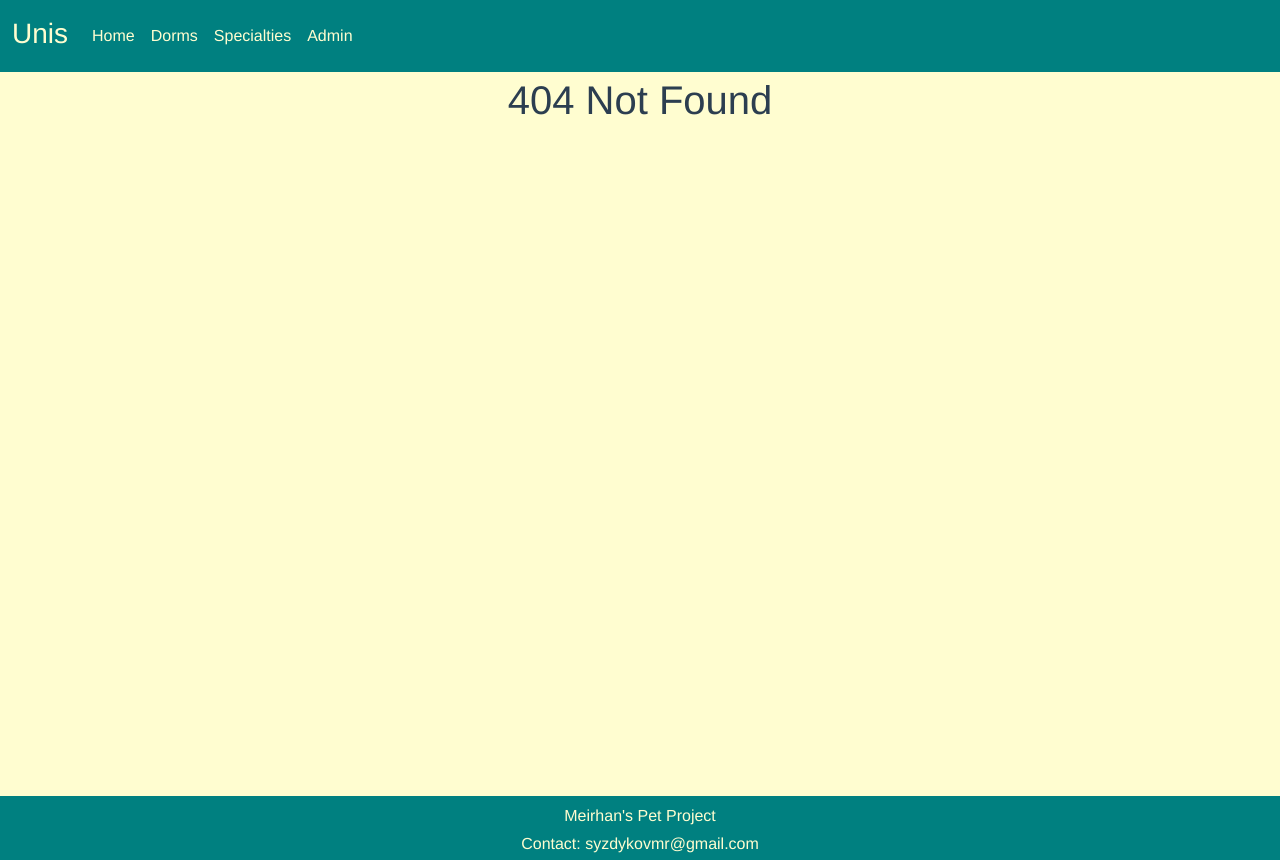
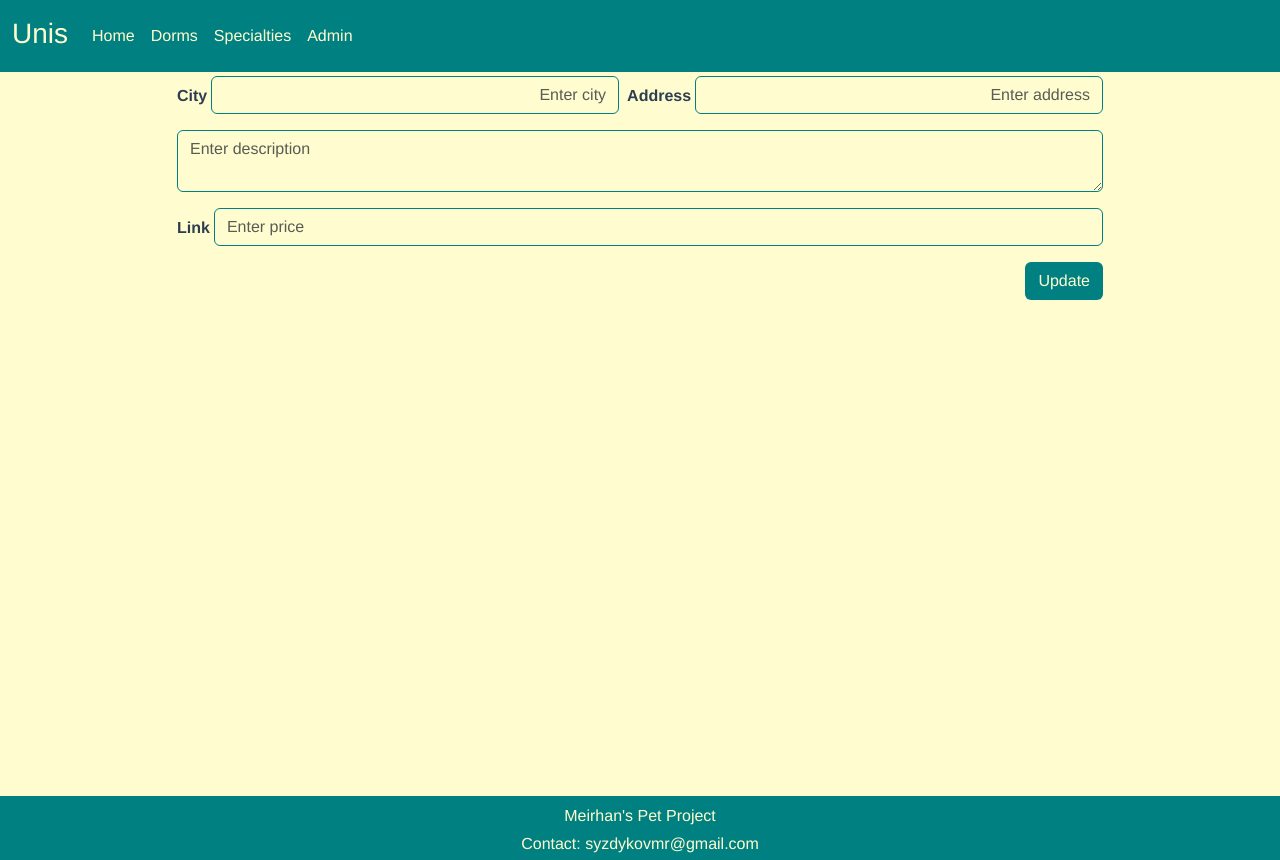
Before and after one commit to BlackHole55/unis-front-end, a Vue app: page /admin/dorms/1/update in a window 1280 px wide. Before the commit this address had no page. Built offline with nearby package versions, Linux system fonts and the light colour scheme; no server answers.

Commit message:
Add Update Dorms function

```diff
--- /dev/null
+++ b/src/components/UpdateDorm.vue
@@ -0,0 +1,122 @@
+<template>
+    <div class="container pt-3">
+        <div class="row">
+            <div class="col"></div>
+            <div class="col-10">
+                <form @submit.prevent="updateDorm">
+                    <div class="d-flex flex-row">
+                        <label for="city" class="fw-bold pt-2 pe-1">City</label>
+                        <input type="text" class="form-control text-end" id="city" name="city" placeholder="Enter city" :value="getDorm?.dorm?.city">
+                        <label for="city" class="fw-bold pt-2 ps-2 pe-1">Address</label>
+                        <input type="text" class="form-control text-end" id="address" name="address" placeholder="Enter address" :value="getDorm?.dorm?.address">
+                    </div>
+                    <textarea type="text" class="form-control mt-3" id="description" name="description" placeholder="Enter description" :value="getDorm?.dorm?.description"></textarea>
+                    <div class="d-flex flex-row">
+                        <label for="price" class="fw-bold pt-4 me-1">Link</label>
+                        <input type="number" class="form-control mt-3" id="price" name="price" placeholder="Enter price" :value="getDorm?.dorm?.price_tenge">
+                    </div>
+                    <div class="text-end pt-3">
+                        <button class="btn" id="btn" type="submit">Update</button>
+                    </div>
+                </form>
+            </div>
+            <div class="col"></div>
+        </div>
+    </div>
+</template>
+
+<script>
+import { computed, onMounted } from "vue";
+import { useStore } from "vuex";
+import { useRoute } from "vue-router";
+
+export default {
+    setup() {
+        const store = useStore();
+
+        const route = useRoute();
+
+        const id = computed(() => route.params.id);
+
+        const getDorm = computed(() => store.getters["dorms/getDorm"]);
+        // const getErrors = computed(() => store.getters['universities/getUniversity']);
+
+        console.log(getDorm);
+
+        onMounted(() => {
+            store.dispatch("dorms/fetchDorm", id);
+        });
+
+        function updateDorm(event) {
+            const {city, address, description, price} = Object.fromEntries(new FormData(event.target));
+            this.city = city;
+            this.address = address;
+            this.description = description;
+            this.price_tenge = price;
+
+            const updateForm = {
+                city: this.city,
+                address: this.address,
+                description: this.description,
+                price_tenge: this.price_tenge
+            };
+
+            store.dispatch("dorms/updateDorm", {
+                name: this.name,
+                city: this.city,
+                address: this.address,
+                description: this.description,
+                price_tenge: this.price_tenge,
+                id: id
+            });
+
+            return updateForm;
+        }
+
+        function deleteDorm(dormId) {
+            store.dispatch("dorms/deleteDorm", dormId);
+
+            store.dispatch("universities/fetchUniversity", id);
+        }
+
+        return {
+            getDorm,
+            id,
+            updateDorm,
+            deleteDorm,
+        }
+    },
+}
+</script>
+
+<style scoped>
+#btn {
+  background-color: #008080;
+  color: #fffdd0;
+}
+#btn:hover {
+  background-color: #fffdd0;
+  color: #008080;
+  border-color: #008080;
+  /* #006874 */
+}
+
+.card {
+  background-color: #fffdd0;
+  border-color: #008080;
+}
+.card-footer {
+  border-color: #008080;
+}
+
+.form-control {
+    background-color: #fffdd0
+}
+
+input {
+    border-color: #008080;
+}
+textarea {
+    border-color: #008080;
+}
+</style>
--- a/src/router/index.js
+++ b/src/router/index.js
@@ -6,6 +6,7 @@ import AdminMain from '@/components/AdminMain.vue'
 import DormsApp from '@/components/DormsApp.vue'
 import AdminDorms from '@/components/AdminDorms.vue'
 import PostDorm from '@/components/PostDorm.vue'
+import UpdateDorm from '@/components/UpdateDorm.vue'
 import SpecialtiesApp from '@/components/SpecialtiesApp.vue'
 import NotFound from '@/components/NotFound.vue'
 import UniversityApp from '@/components/UniversityApp.vue'
@@ -54,9 +55,14 @@ const routes = [
         component: AdminDorms
     },
     {
-        path: '/admin/dorms/post',
+        path: '/admin/university/:id/dorms/post',
         name: 'PostDorms',
         component: PostDorm
+    },
+    {
+        path: '/admin/dorms/:id/update',
+        name: 'UpdateDorm',
+        component: UpdateDorm
     },
     //Speccialties routes
     {
```
